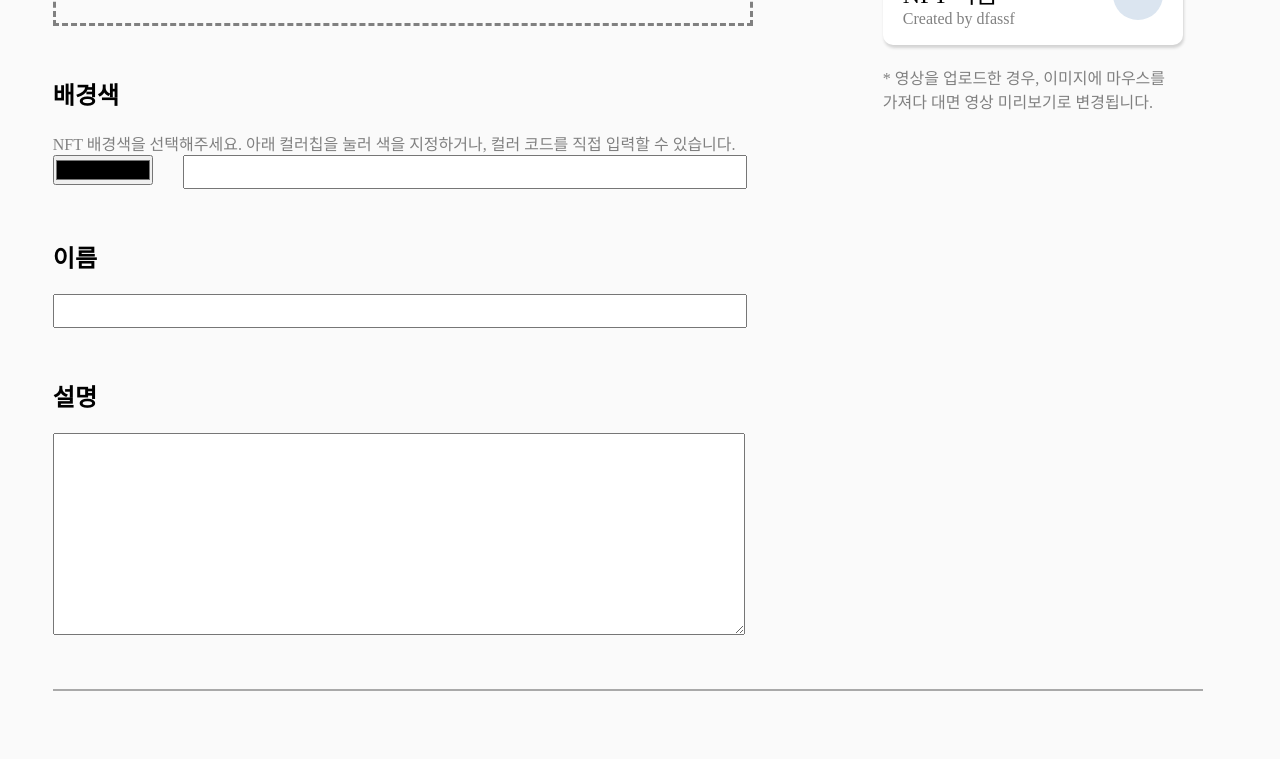
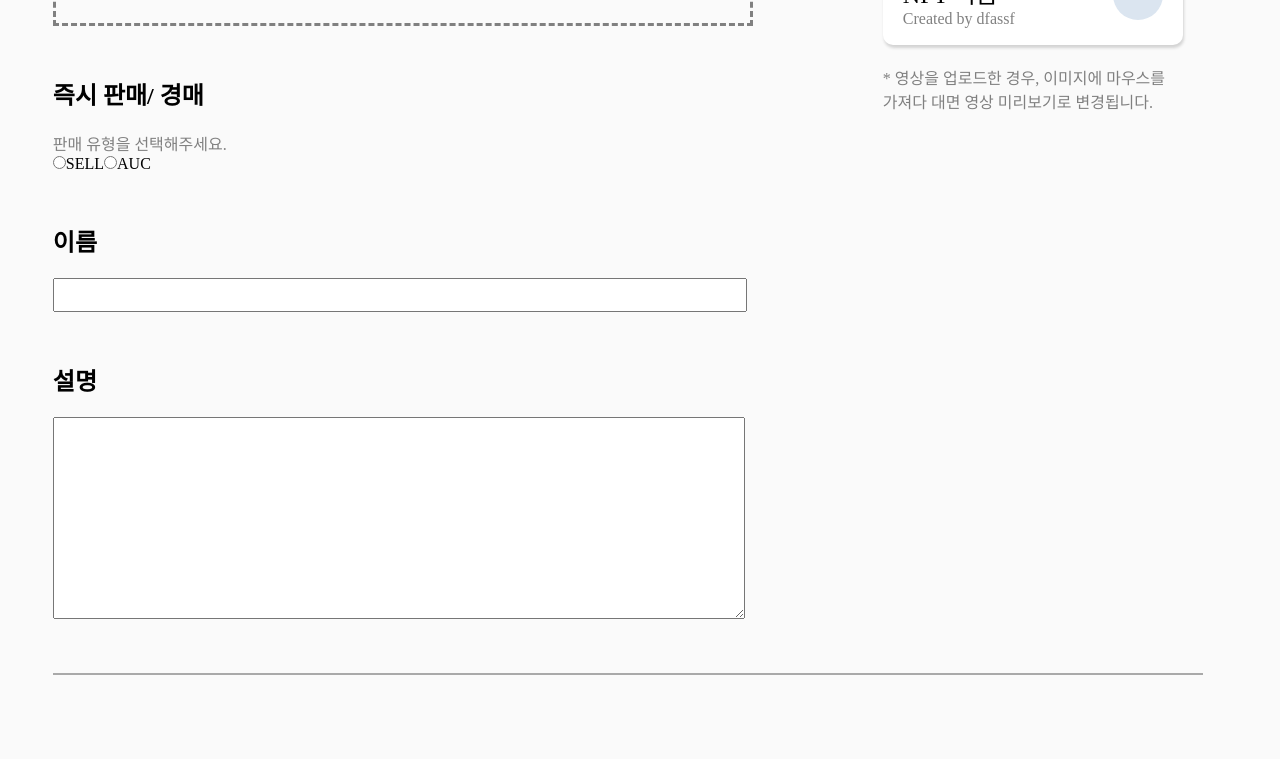
Before and after one commit to hyejjun/Gyungil_renewal_Team, a Next.js app in the folder front/client/: page /components/item/AddItemComponent in a window 1280 px wide. Shown: the part 540-1299 px from the top of the page. Built offline with nearby package versions, Linux system fonts and the light colour scheme.

Commit message:
checkbox 라벨 추가

```diff
--- a/front/client/pages/components/item/AddItemComponent.tsx
+++ b/front/client/pages/components/item/AddItemComponent.tsx
@@ -1,6 +1,6 @@
 import Styled from 'styled-components';
 import React, { useState } from "react";
-
+import SellType from './SellType';
 const AddItemComponent = () => {
 
     // 임의의 값으로 추후 설정요
@@ -30,15 +30,14 @@ const AddItemComponent = () => {
 
                     </SectionWrapper>
                     <SectionWrapper>
-                        <SmallTitle>
-                            배경색
-                        </SmallTitle>
-                        <DescText>
-                            NFT 배경색을 선택해주세요. 아래 컬러칩을 눌러 색을 지정하거나, 컬러 코드를 직접 입력할 수 있습니다.
-                        </DescText>
                         <SectionWrapper>
-                            <ColorPalette/>
-                            <ColorInputBox/>
+                            <SmallTitle>
+                                즉시 판매/ 경매
+                            </SmallTitle>
+                            <DescText>
+                                판매 유형을 선택해주세요.
+                            </DescText>
+                            <SellType></SellType>
                         </SectionWrapper>
                     </SectionWrapper>
                     <SectionWrapper>
@@ -73,8 +72,8 @@ const AddItemComponent = () => {
             </TopWrapper>
             <SectionWrapper>
                 <Line/>
-                <SmallerTitle>
-                <input type="checkbox"/>
+                <SmallerTitle htmlFor = "agreeOne">
+                <input type="checkbox" id = "agreeOne" />
                     본인은 NFT 발행을 위해 아래 정보를 수집 및 이용하는 것에 동의합니다.
                 </SmallerTitle>
                 <TextItemWrapper>
@@ -91,8 +90,8 @@ const AddItemComponent = () => {
                         - 동의를 거부할 경우 NFT를 발행할 수 없습니다.
                     </span>
                 </TextItemWrapper>
-                <SmallerTitle>
-                    <input type="checkbox"/>
+                <SmallerTitle htmlFor = "agreeTwo">
+                    <input type="checkbox" id = "agreeTwo" />
                     본인은 아래 유의사항을 꼼꼼히 확인하였으며, 이를 준수하는데 동의합니다.
                 </SmallerTitle>
                 <TextItemWrapper>
@@ -158,7 +157,7 @@ const SmallTitle = Styled.h4`
     margin-bottom:20px;
 `
 
-const SmallerTitle = Styled.h5`
+const SmallerTitle = Styled.label`
     color:#2d3741;
     font-size:20px;
     display:inline-block;
@@ -190,6 +189,7 @@ const BlueButton = Styled.button`
     outline: none;
     color: white;
     transform:translate(-50%, -50%);
+    cursor: pointer;
 `
 
 const PreviewWrappper = Styled.div`
@@ -245,17 +245,6 @@ const ProfileImg = Styled.div`
     background-color:#dbe5f0;
 `
 
-const ColorInputBox = Styled.input`
-    width: 560px;
-    height: 30px;
-    font-size: 25px;
-`
-
-const ColorPalette = Styled.input.attrs({type:'color'})`
-width: 100px;
-height: 30px;
-margin-right: 30px;
-`
 
 const InputBox = Styled.input`
     width: 690px;
@@ -303,7 +292,6 @@ const BottomBtnWrapper = Styled.div`
     margin-bottom: 50px;
     width:1150px;
     height: 100px;
-    background-color: lightpink;
     position: relative;
 `
 
@@ -316,9 +304,10 @@ const LeftBtn = Styled.button`
     outline: none;
     color: #055fec;
     position: absolute;
-    left: 45%;
+    left: 43%;
     top: 50%;
     transform: translate(-50%, -50%);
+    cursor: pointer;
 `
 
 const RightBtn = Styled.button`
@@ -330,7 +319,8 @@ const RightBtn = Styled.button`
     outline: none;
     color: white;
     position: absolute;
-    left: 55%;
+    left: 56%;
     top: 50%;
     transform: translate(-50%, -50%);
+    cursor: pointer;
 `
--- /dev/null
+++ b/front/client/pages/components/item/SellType.tsx
@@ -0,0 +1,38 @@
+import Styled from 'styled-components';
+import React, { useState } from "react";
+
+
+const SellType = () =>{
+    const [sellAuc, setSellAuc] = useState<boolean>(true);
+
+    const ChkSell = () => {
+
+        return(
+            <>
+                <input type = "radio" id = "sell" />
+                <label htmlFor = "sell">SELL</label>
+            </>
+        )
+    }
+    const ChkAuc = () => {
+        // setSellAuc(false)
+        return(
+            <>
+                <input type = "radio" id = "auc" />
+                <label htmlFor = "auc">AUC</label>
+            </>
+        )
+    }
+
+    return(
+
+        <>
+
+                <ChkSell />
+                <ChkAuc/>
+
+        </>
+    )
+}
+
+export default SellType
```
Also changed, not shown: front/client/pages/components/item/DeletedItemComponent.tsx (+22 -0 lines).
